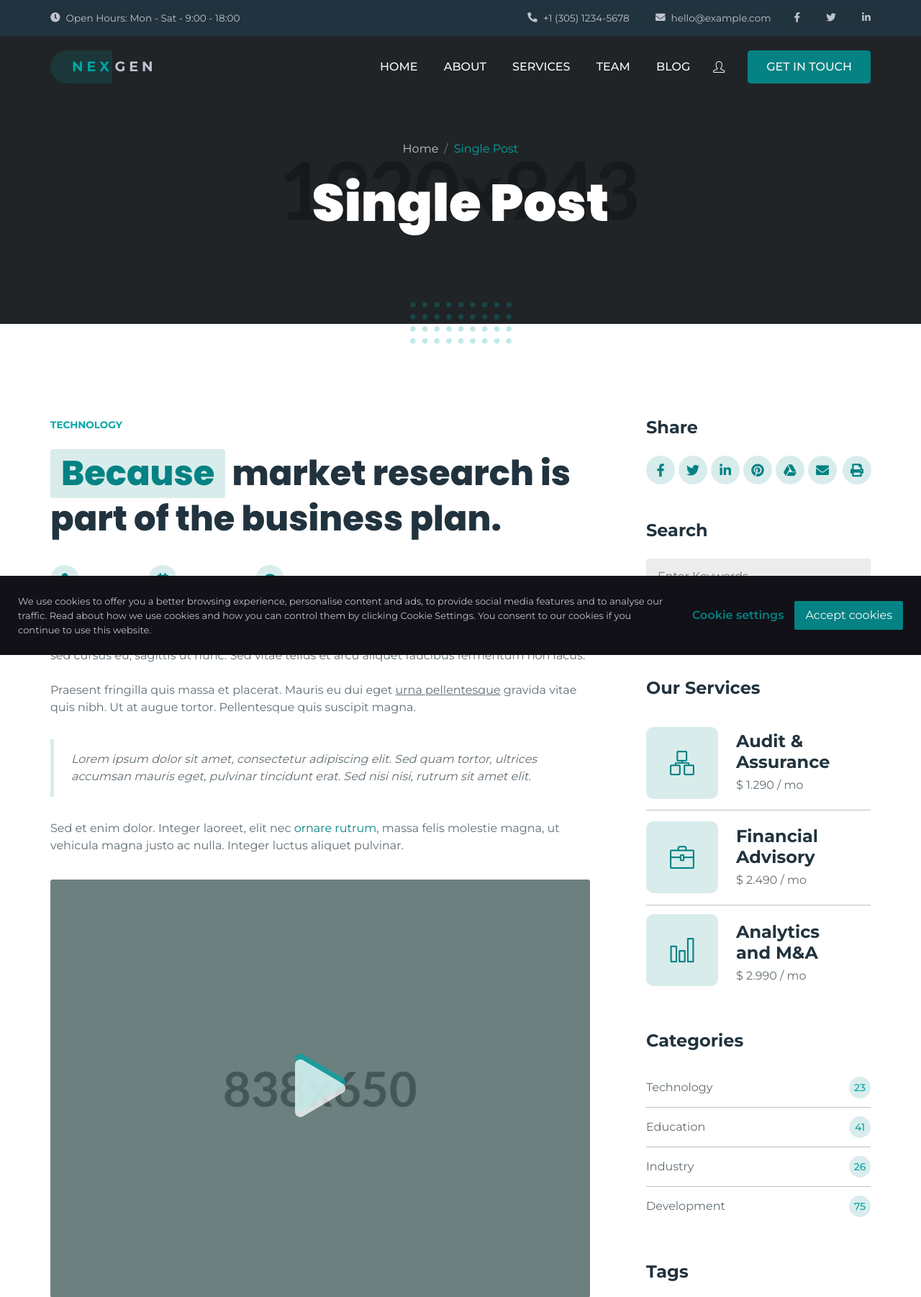
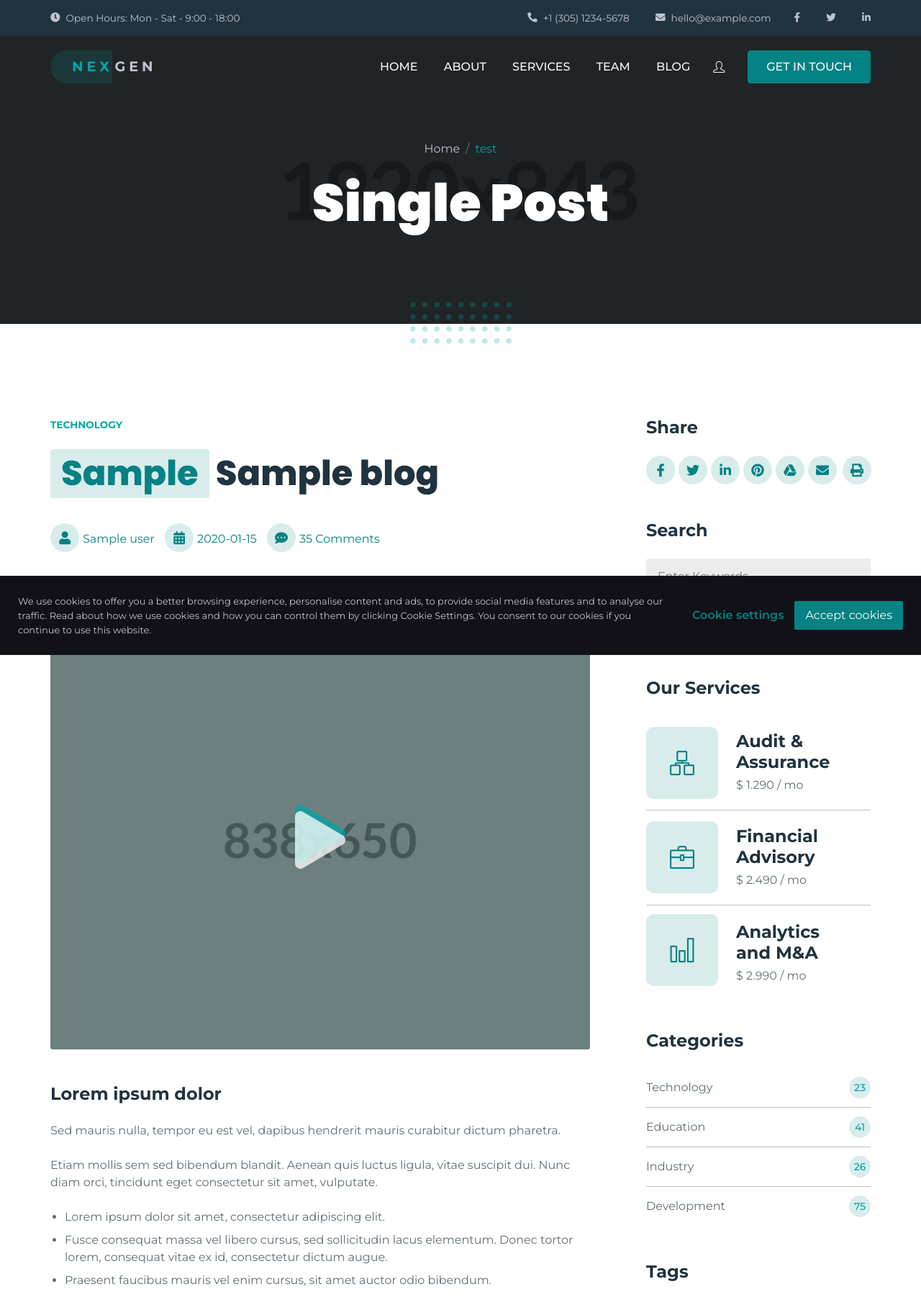
Before and after one commit to ninos77/Blog_1.0, a Django app: template posts/templates/posts/single_post.html in a window 1280 px wide. Shown: the top 1802 px of the page at 72% size. Run offline with Django 3.2, Linux system fonts and the light colour scheme; the template is opened without the code that fills it: most values are stand-ins (such as "Sample title", 1, 10 or a date in 2020).

Commit message:
Add a slug to models

```diff
--- a/home/templates/home/index.html
+++ b/home/templates/home/index.html
@@ -70,7 +70,7 @@
               </div>
               <div class="card-caption col-12 p-0">
                 <div class="card-body">
-                  <a href="#">
+                  <a href="{% url 'blog_detail' pk=post.id slug=post.slug %}">
                     <h4>{{post.title}}</h4>
                     <p>{{post.content|truncatechars:50}}</p>
                   </a>
--- a/posts/templates/posts/all_blog.html
+++ b/posts/templates/posts/all_blog.html
@@ -55,7 +55,7 @@
               </div>
               <div class="card-caption col-12 p-0">
                 <div class="card-body">
-                  <a href="{% url 'blog_detail' pk=post.id%}">
+                  <a href="{% url 'blog_detail' pk=post.id slug=post.slug %}">
                     <h4>{{post.title}}</h4>
                     <p>{{post.content|truncatechars:50}}</p>
                   </a>
@@ -481,7 +481,6 @@
     </div>
   </div>
 </section>
->
 <!-- Modal [search] -->
 <div id="search" class="p-0 modal fade" role="dialog" aria-labelledby="search" aria-hidden="true">
   <div class="modal-dialog modal-dialog-slideout" role="document">
--- a/posts/templates/posts/single_post.html
+++ b/posts/templates/posts/single_post.html
@@ -21,7 +21,7 @@
             <nav data-aos="zoom-out-up" data-aos-delay="800" aria-label="breadcrumb">
               <ol class="breadcrumb">
                 <li class="breadcrumb-item"><a href="/">Home</a></li>
-                <li class="breadcrumb-item active" aria-current="page">Single Post</li>
+                <li class="breadcrumb-item active" aria-current="page">test</li>
               </ol>
             </nav>
 
@@ -46,15 +46,16 @@
         <div class="row intro">
           <div class="col-12">
             <span class="pre-title m-0">Technology</span>
-            <h2 class="mb-0"><span class="featured"><span>Because</span></span> market research is part of the
-              business plan.</h2>
+            <h2 class="mb-0"><span class="featured"><span>{{blog.get_first_word}}</span></span>
+              {{blog.get_rest_title}}
+            </h2>
           </div>
 
           <!-- Meta -->
           <div class="row post-meta mx-auto ml-lg-0">
             <div class="col-12 align-self-center">
-              <span class="date"><i class="fas fa-user"></i>John Doe</span>
-              <span class="author"><i class="fas fa-calendar-alt"></i>12 days ago</span>
+              <span class="date"><i class="fas fa-user"></i>{{blog.user}}</span>
+              <span class="author"><i class="fas fa-calendar-alt"></i>{{blog.publishing_date|date:'Y-m-d'}}</span>
               <span class="comment"><i class="fas fa-comment-dots"></i>35 Comments</span>
             </div>
           </div>
@@ -62,14 +63,7 @@
 
         <div class="row">
           <div class="col-12 align-self-center">
-            <p>Lorem ipsum dolor sit amet, <b>consectetur adipiscing</b> elit. Vestibulum velit tortor, interdum sed
-              cursus eu, sagittis ut nunc. Sed vitae tellus et arcu aliquet faucibus fermentum non lacus.</p>
-            <p>Praesent fringilla quis massa et placerat. Mauris eu dui eget <u>urna pellentesque</u> gravida vitae
-              quis nibh. Ut at augue tortor. Pellentesque quis suscipit magna.</p>
-            <blockquote>Lorem ipsum dolor sit amet, consectetur adipiscing elit. Sed quam tortor, ultrices accumsan
-              mauris eget, pulvinar tincidunt erat. Sed nisi nisi, rutrum sit amet elit.</blockquote>
-            <p>Sed et enim dolor. Integer laoreet, elit nec <a href="#">ornare rutrum</a>, massa felis molestie magna,
-              ut vehicula magna justo ac nulla. Integer luctus aliquet pulvinar.</p>
+            <p>{{blog.content}}</p>
 
             <div class="mb-5 gallery">
               <a href="https://vimeo.com/222990241"
--- a/posts/urls.py
+++ b/posts/urls.py
@@ -4,6 +4,6 @@ from .views import *
 
 urlpatterns = [
     path('blogs/', AllBlog.as_view(), name='all_blogs'),
-    path('detail/<int:pk>', BlogDetail.as_view(), name='blog_detail')
+    path('detail/<int:pk>/<slug:slug>', BlogDetail.as_view(), name='blog_detail')
 
 ]
```
Also changed, not shown: posts/models.py (+12 -0 lines), media/uploads/video_bzCBbm8.jpg (added), posts/migrations/0002_post_slug.py (added).
